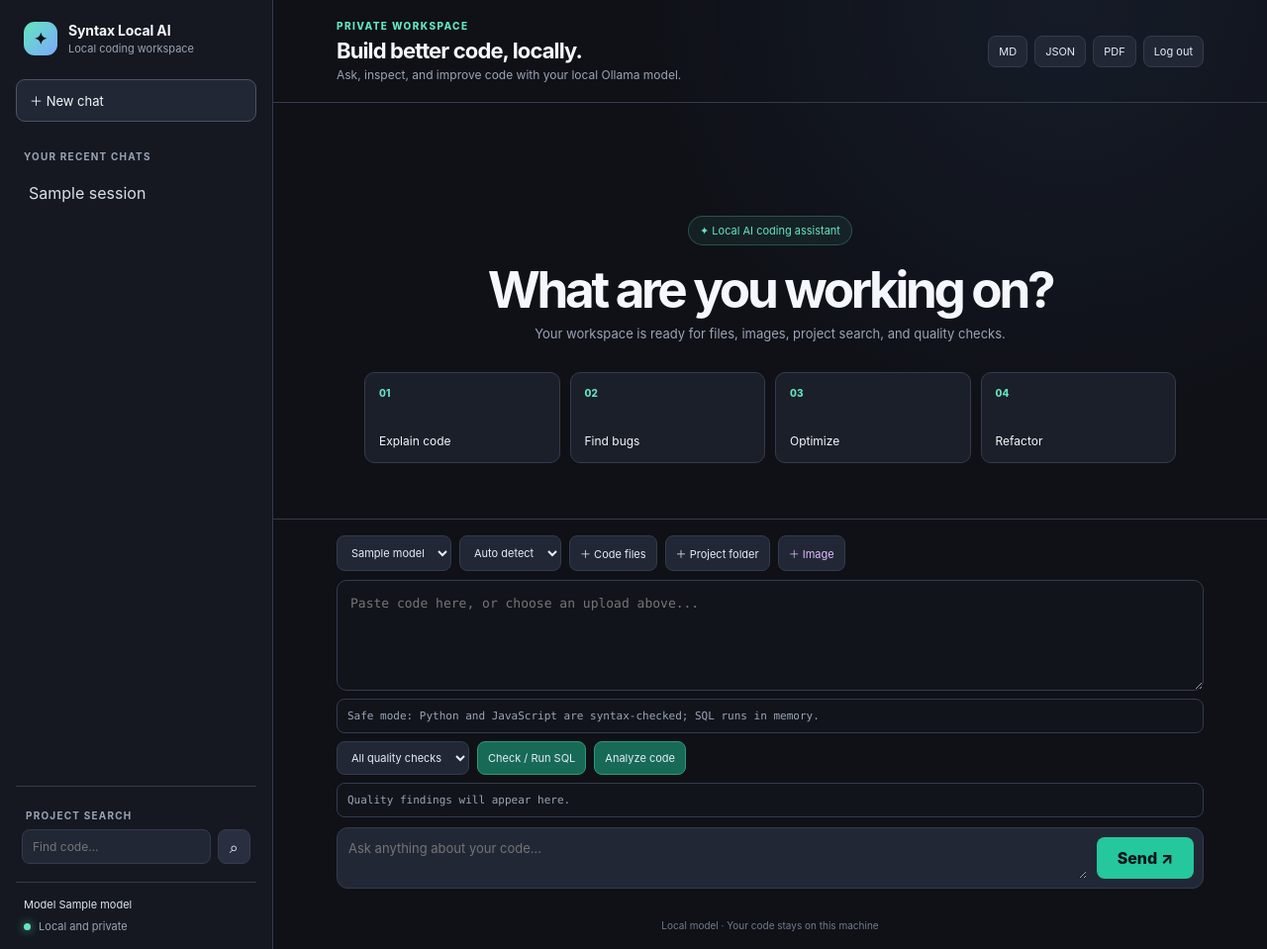
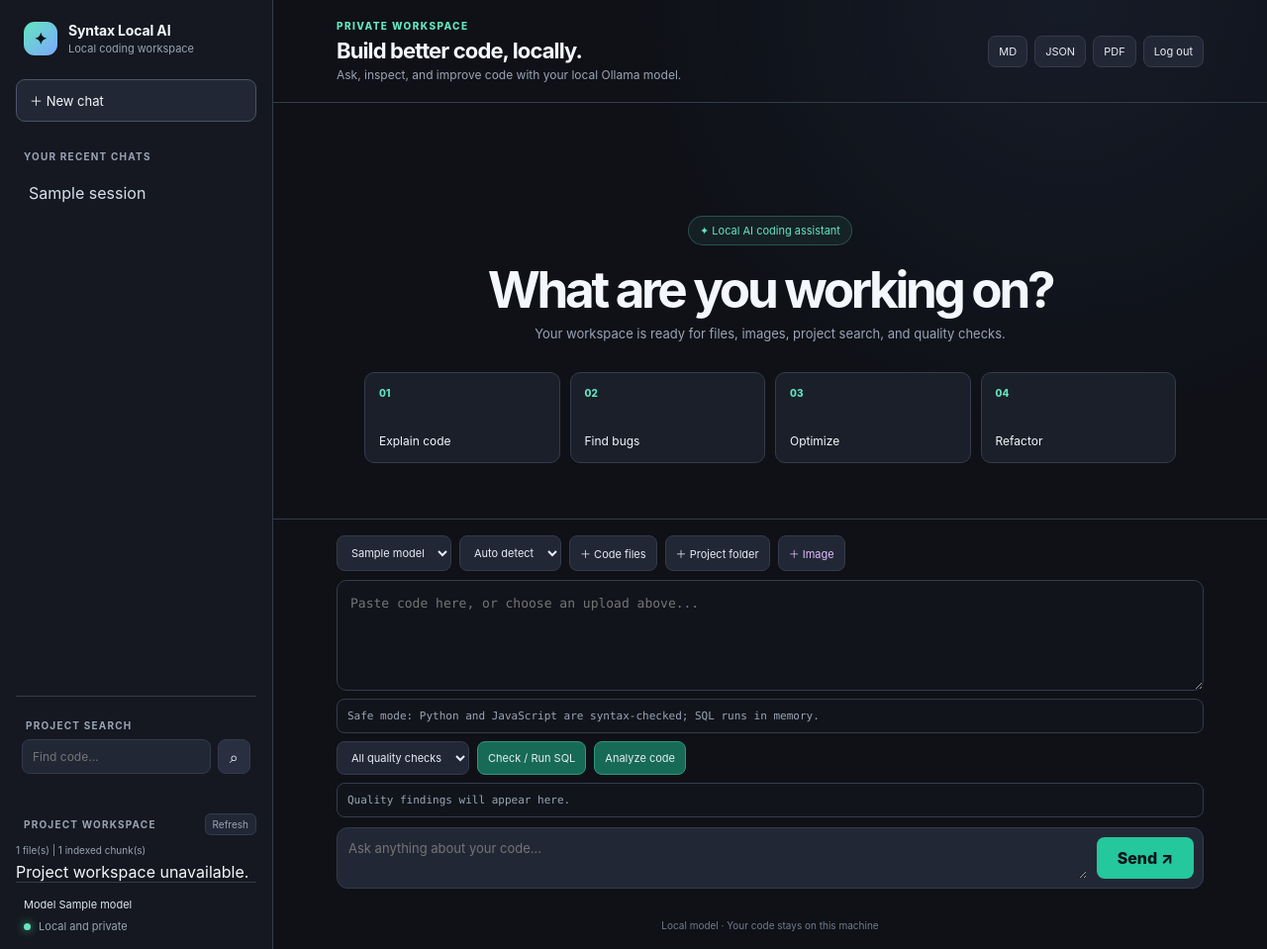
Before and after one commit to sartaj05/offline-codegpt, a Django app: template templates/chat/index.html in a window 1280 px wide. Shown: the whole page at 99% size. Run offline with Django 5.2, Linux system fonts and the light colour scheme; a user stored in the database is signed in; tables that the repository leaves empty hold one stand-in row (values such as "Sample post"); the template is opened without the code that fills it: most values are stand-ins (such as "Sample title", 1, 10 or a date in 2020).

Commit message:
feat: add project workspace file tree

```diff
--- a/chat/urls.py
+++ b/chat/urls.py
@@ -9,6 +9,9 @@ urlpatterns = [
     path("api/ask-code/", views.ask_code, name="ask_code"),
     path("api/models/", views.model_list, name="model_list"),
     path("api/search/", views.knowledge_search, name="knowledge_search"),
+    path("api/project/", views.project_documents, name="project_documents"),
+    path("api/project/<int:document_id>/", views.project_document_delete, name="project_document_delete"),
+    path("api/project/<int:document_id>/reindex/", views.project_document_reindex, name="project_document_reindex"),
     path("api/execute/", views.execute_code, name="execute_code"),
     path("api/analyze/", views.quality_analyze, name="quality_analyze"),
     path("api/session/<int:session_id>/", views.session_messages, name="session_messages"),
--- a/chat/views.py
+++ b/chat/views.py
@@ -17,7 +17,7 @@ from django.contrib.auth.models import User
 from django.db.models import Count, Min
 from django.http import HttpResponse, JsonResponse, StreamingHttpResponse
 from django.shortcuts import get_object_or_404, redirect, render
-from django.views.decorators.http import require_POST
+from django.views.decorators.http import require_http_methods, require_POST
 
 from .models import (
     ChatMessage,
@@ -225,6 +225,65 @@ def knowledge_search(request):
         "success": True,
         "query": query,
         "results": _search_knowledge(query, owner=request.user),
+    })
+
+
+@login_required(login_url="/login/")
+def project_documents(request):
+    documents = (
+        KnowledgeDocument.objects.filter(owner=request.user, is_active=True)
+        .order_by("filename")
+    )
+    return JsonResponse({
+        "success": True,
+        "documents": [
+            {
+                "id": document.id,
+                "filename": document.filename or document.title,
+                "language": document.language,
+                "size_bytes": document.file_size_bytes,
+                "chunks": document.chunks.count(),
+                "uploaded_at": document.uploaded_at.strftime("%d-%m-%Y %H:%M"),
+            }
+            for document in documents
+        ],
+    })
+
+
+@login_required(login_url="/login/")
+@require_http_methods(["DELETE"])
+def project_document_delete(request, document_id):
+    document = get_object_or_404(
+        KnowledgeDocument,
+        id=document_id,
+        owner=request.user,
+    )
+    document.delete()
+    return JsonResponse({"success": True, "deleted_id": document_id})
+
+
+@login_required(login_url="/login/")
+@require_POST
+def project_document_reindex(request, document_id):
+    document = get_object_or_404(
+        KnowledgeDocument,
+        id=document_id,
+        owner=request.user,
+    )
+    document.chunks.all().delete()
+    KnowledgeChunk.objects.bulk_create([
+        KnowledgeChunk(
+            document=document,
+            chunk_index=index,
+            content=document.original_text[start:start + CHUNK_SIZE],
+            language=document.language,
+        )
+        for index, start in enumerate(range(0, len(document.original_text), CHUNK_SIZE))
+    ])
+    return JsonResponse({
+        "success": True,
+        "document_id": document.id,
+        "chunks": document.chunks.count(),
     })
 
 
--- a/static/chat/app.css
+++ b/static/chat/app.css
@@ -151,6 +151,19 @@ button { cursor: pointer; }
 #searchBtn { width: 38px; border: 1px solid var(--border); border-radius: 8px; background: var(--surface-3); color: var(--text); }
 .search-results { max-height: 130px; overflow-y: auto; padding: 4px; color: var(--muted); font-size: 11px; }
 .search-result { display: block; width: 100%; margin-top: 4px; padding: 7px; overflow: hidden; border: 1px solid var(--border); border-radius: 6px; background: var(--surface-2); color: #dbe4f1; text-align: left; text-overflow: ellipsis; white-space: nowrap; }
+.project-workspace { margin-top: 18px; }
+.workspace-heading { display: flex; align-items: center; justify-content: space-between; gap: 8px; }
+.workspace-heading button { padding: 4px 7px; border: 1px solid var(--border); border-radius: 6px; background: var(--surface-2); color: var(--muted); font-size: 10px; }
+.project-stats { margin: 6px 0; color: var(--muted); font-size: 10px; }
+.project-files { max-height: 220px; overflow-y: auto; }
+.project-file { display: flex; align-items: center; justify-content: space-between; gap: 6px; margin-top: 5px; padding: 7px; border: 1px solid var(--border); border-radius: 7px; background: var(--surface-2); }
+.project-file-info { min-width: 0; }
+.project-file-info strong, .project-file-info span { display: block; overflow: hidden; text-overflow: ellipsis; white-space: nowrap; }
+.project-file-info strong { color: #dbe4f1; font-size: 10px; }
+.project-file-info span { margin-top: 3px; color: var(--muted); font-size: 9px; }
+.project-file-actions { display: flex; flex: 0 0 auto; gap: 3px; }
+.project-file-actions button { padding: 4px 5px; border: 1px solid var(--border); border-radius: 5px; background: transparent; color: var(--muted); font-size: 9px; }
+.project-file-actions button:hover { color: var(--text); background: var(--surface-3); }
 
 .sidebar-footer { padding: 15px 8px 0; border-top: 1px solid var(--border); }
 .model-name { overflow: hidden; color: #dbe4f1; font-size: 11px; text-overflow: ellipsis; white-space: nowrap; }
--- a/static/chat/app.js
+++ b/static/chat/app.js
@@ -20,6 +20,8 @@ if (sendBtn) {
 }
 const searchInput = document.getElementById("searchInput");
 const searchResults = document.getElementById("searchResults");
+const projectStats = document.getElementById("projectStats");
+const projectFiles = document.getElementById("projectFiles");
 const csrfToken = document.getElementById("csrfToken").value;
 
 function updateActiveModel() {
@@ -571,6 +573,84 @@ async function searchProject() {
     }
 }
 
+function formatFileSize(bytes) {
+    if (!bytes) return "0 B";
+    if (bytes < 1024) return bytes + " B";
+    if (bytes < 1024 * 1024) return (bytes / 1024).toFixed(1) + " KB";
+    return (bytes / (1024 * 1024)).toFixed(1) + " MB";
+}
+
+async function loadProjectWorkspace() {
+    if (!projectFiles) return;
+    projectFiles.innerText = "Loading indexed files...";
+    try {
+        const response = await fetch("/api/project/");
+        const data = await response.json();
+        if (!data.success) throw new Error(data.error || "Unable to load project files.");
+        projectFiles.innerHTML = "";
+        const totalChunks = data.documents.reduce((sum, document) => sum + document.chunks, 0);
+        projectStats.innerText = data.documents.length
+            ? data.documents.length + " file(s) | " + totalChunks + " indexed chunk(s)"
+            : "No indexed files yet.";
+
+        data.documents.forEach(document => {
+            const row = document.createElement("div");
+            row.className = "project-file";
+
+            const info = document.createElement("div");
+            info.className = "project-file-info";
+            const name = document.createElement("strong");
+            name.innerText = document.filename;
+            name.title = document.filename;
+            const meta = document.createElement("span");
+            meta.innerText = document.language + " | " + formatFileSize(document.size_bytes) + " | " + document.chunks + " chunks";
+            info.append(name, meta);
+
+            const actions = document.createElement("div");
+            actions.className = "project-file-actions";
+            const reindexButton = document.createElement("button");
+            reindexButton.type = "button";
+            reindexButton.innerText = "Reindex";
+            reindexButton.onclick = () => reindexProjectFile(document.id);
+            const deleteButton = document.createElement("button");
+            deleteButton.type = "button";
+            deleteButton.innerText = "Delete";
+            deleteButton.onclick = () => deleteProjectFile(document.id, document.filename);
+            actions.append(reindexButton, deleteButton);
+
+            row.append(info, actions);
+            projectFiles.appendChild(row);
+        });
+    } catch (error) {
+        projectFiles.innerText = "Project workspace unavailable.";
+    }
+}
+
+async function reindexProjectFile(documentId) {
+    try {
+        await fetch("/api/project/" + documentId + "/reindex/", {
+            method: "POST",
+            headers: { "X-CSRFToken": csrfToken },
+        });
+        await loadProjectWorkspace();
+    } catch (error) {
+        alert("Reindex failed: " + error);
+    }
+}
+
+async function deleteProjectFile(documentId, filename) {
+    if (!confirm("Delete " + filename + " from the project workspace?")) return;
+    try {
+        await fetch("/api/project/" + documentId + "/", {
+            method: "DELETE",
+            headers: { "X-CSRFToken": csrfToken },
+        });
+        await loadProjectWorkspace();
+    } catch (error) {
+        alert("Delete failed: " + error);
+    }
+}
+
 if (searchInput) searchInput.addEventListener("keydown", function (event) {
     if (event.key === "Enter") searchProject();
 });
@@ -584,3 +664,4 @@ promptInput.addEventListener("keydown", function (event) {
 
 modelInput.addEventListener("change", updateActiveModel);
 updateActiveModel();
+if (projectFiles) loadProjectWorkspace();
--- a/templates/chat/index.html
+++ b/templates/chat/index.html
@@ -48,6 +48,14 @@
                 <button id="searchBtn" type="button" onclick="searchProject()">⌕</button>
             </div>
             <div id="searchResults" class="search-results"></div>
+        </div>
+        <div class="project-workspace">
+            <div class="workspace-heading">
+                <div class="history-title">Project workspace</div>
+                <button type="button" onclick="loadProjectWorkspace()">Refresh</button>
+            </div>
+            <div id="projectStats" class="project-stats">No indexed files yet.</div>
+            <div id="projectFiles" class="project-files"></div>
         </div>
         {% endif %}
 
```
Also changed, not shown: chat/tests.py (+29 -0 lines).
